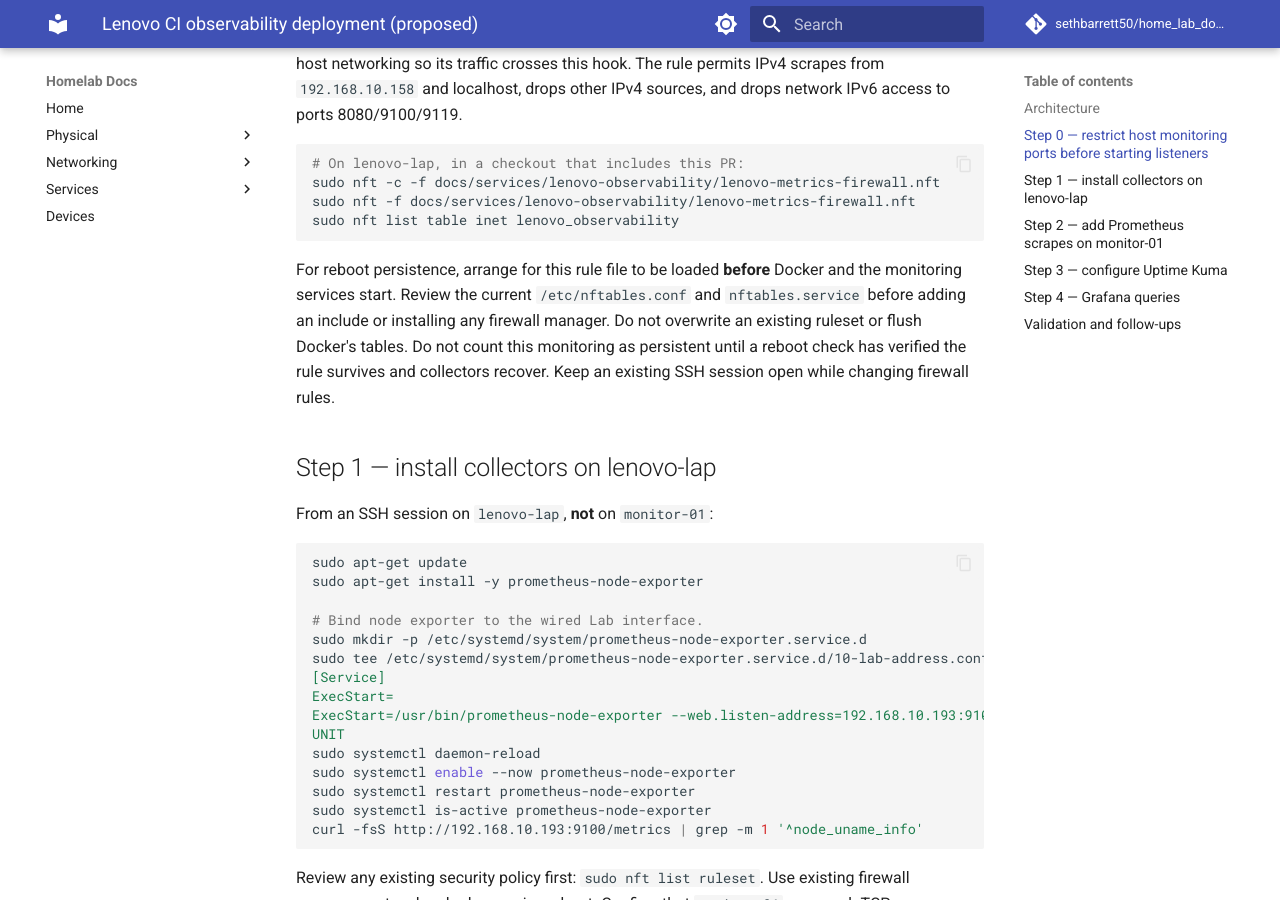
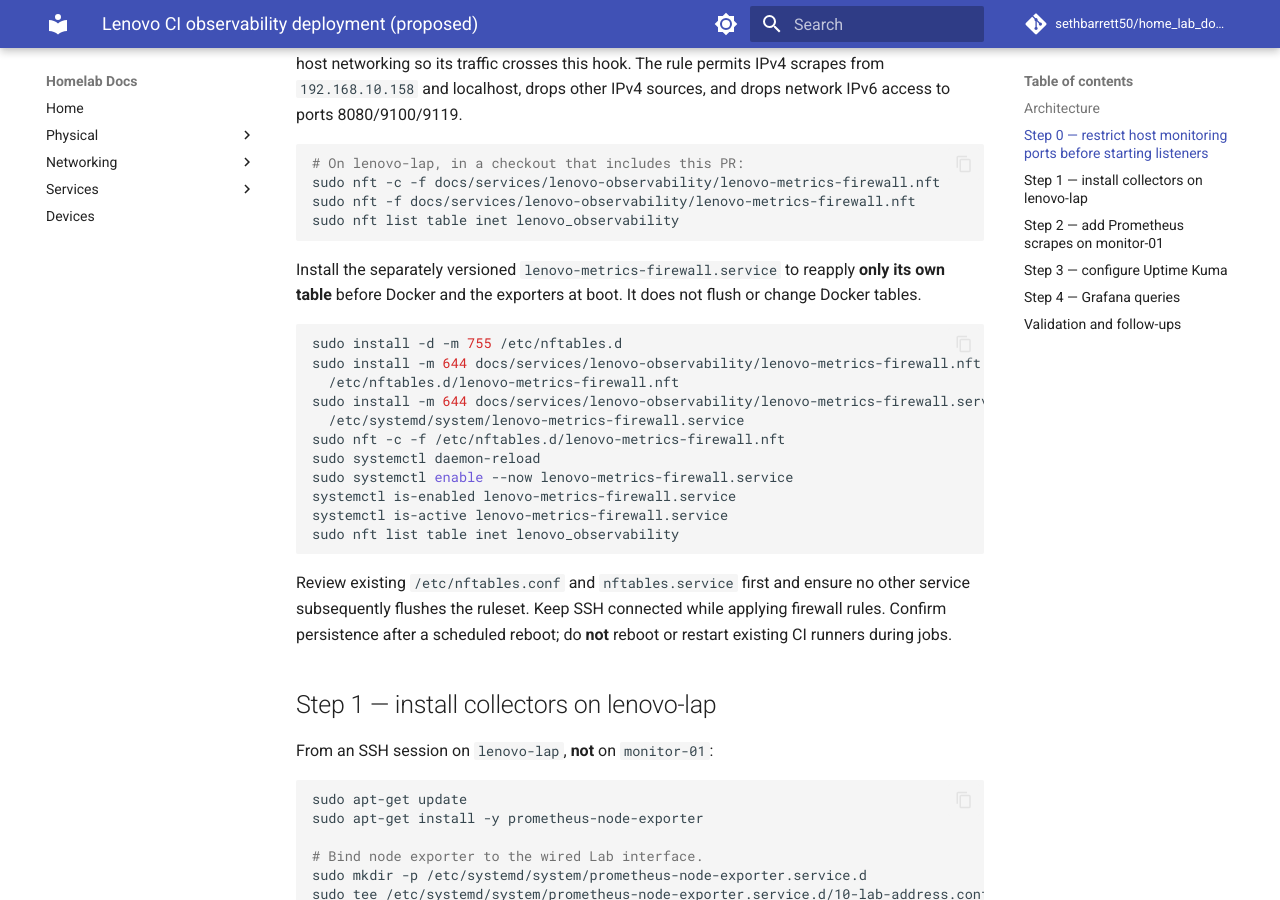
Before and after one commit to sethbarrett50/home_lab_docs, an MkDocs documentation site: the page built from docs/services/lenovo-observability/README.md, in a window 1280 px wide and 900 px high, scrolled down 1000 px. Built offline with MkDocs 1.6.1 and Material for MkDocs 9.7.7, drawn with Linux system fonts in a browser that asks for light colours; comment, search, counter and statistics services are not loaded.

Commit message:
docs(observability): install persistent scoped firewall before collector deployment

````diff
--- a/docs/services/lenovo-observability/README.md
+++ b/docs/services/lenovo-observability/README.md
@@ -38,13 +38,28 @@
 sudo nft list table inet lenovo_observability
 ```
 
-For reboot persistence, arrange for this rule file to be loaded **before**
-Docker and the monitoring services start. Review the current
-`/etc/nftables.conf` and `nftables.service` before adding an include or
-installing any firewall manager. Do not overwrite an existing ruleset or
-flush Docker's tables. Do not count this monitoring as persistent until a
-reboot check has verified the rule survives and collectors recover.
-Keep an existing SSH session open while changing firewall rules.
+Install the separately versioned `lenovo-metrics-firewall.service` to
+reapply **only its own table** before Docker and the exporters at boot.
+It does not flush or change Docker tables.
+
+```bash
+sudo install -d -m 755 /etc/nftables.d
+sudo install -m 644 docs/services/lenovo-observability/lenovo-metrics-firewall.nft \
+  /etc/nftables.d/lenovo-metrics-firewall.nft
+sudo install -m 644 docs/services/lenovo-observability/lenovo-metrics-firewall.service \
+  /etc/systemd/system/lenovo-metrics-firewall.service
+sudo nft -c -f /etc/nftables.d/lenovo-metrics-firewall.nft
+sudo systemctl daemon-reload
+sudo systemctl enable --now lenovo-metrics-firewall.service
+systemctl is-enabled lenovo-metrics-firewall.service
+systemctl is-active lenovo-metrics-firewall.service
+sudo nft list table inet lenovo_observability
+```
+
+Review existing `/etc/nftables.conf` and `nftables.service` first and
+ensure no other service subsequently flushes the ruleset. Keep SSH connected
+while applying firewall rules. Confirm persistence after a scheduled reboot;
+do **not** reboot or restart existing CI runners during jobs.
 
 ## Step 1 — install collectors on lenovo-lap
 
````
